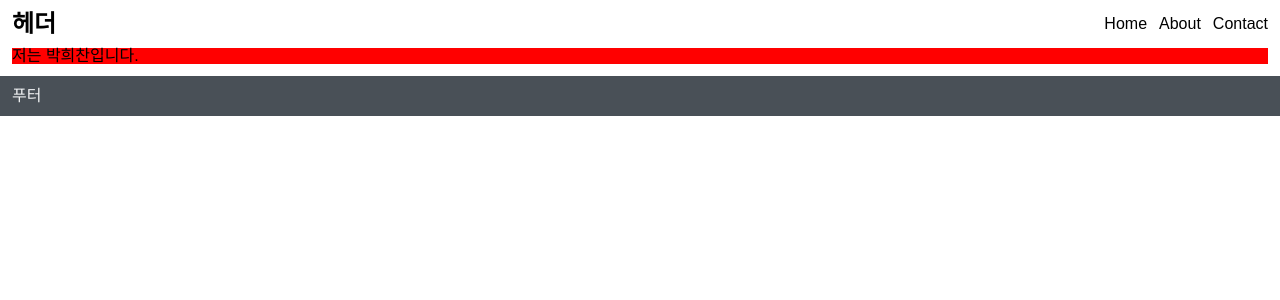
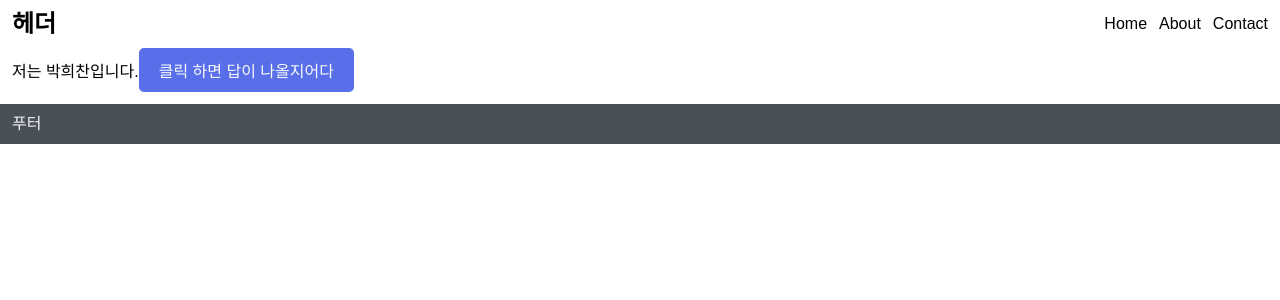
Before and after one commit to kichan05/React-Template-v2, a React (Vite) app: page / in a window 1280 px wide. Shown: the top 300 px of the page. Built offline with nearby package versions, Linux system fonts and the light colour scheme; a web font is replaced by a local one.

Commit message:
Feat: Button color

```diff
--- a/package.json
+++ b/package.json
@@ -10,6 +10,7 @@
     "preview": "vite preview"
   },
   "dependencies": {
+    "polished": "^4.3.1",
     "react": "^19.1.0",
     "react-dom": "^19.1.0",
     "react-icons": "^5.5.0",
--- a/src/App.tsx
+++ b/src/App.tsx
@@ -1,6 +1,7 @@
 import {MainPage} from "./MainPage";
 import {Header} from "./Header";
 import {Footer} from "./Footer";
+
 
 function App() {
     return (
--- /dev/null
+++ b/src/Button.tsx
@@ -0,0 +1,60 @@
+import {FC, ReactNode} from "react";
+import styled, {css} from "styled-components";
+import {darken, lighten} from 'polished';
+
+export type ButtonProps = {
+    children: ReactNode;
+    color?: string;
+    background?: string;
+    onClick: () => void;
+}
+
+const Color = css`
+  ${p => {
+    let {
+      background = p.theme.color.HeechanBlue,
+      color = p.theme.color.Gray0
+    } = p;
+
+    if (Object.hasOwn(p.theme.color, background)) {
+      background = p.theme.color[background];
+    }
+
+    if (Object.hasOwn(p.theme.color, color)) {
+      color = p.theme.color[color];
+    }
+
+
+    return css`
+      color: ${color};
+      background-color: ${background};
+
+      &:hover {
+        background-color: ${darken(0.02, background)};
+      }
+
+      &:active {
+        background-color: ${lighten(0.02, background)};
+      }
+    `
+  }}
+`
+
+const ButtonStyle = styled.button<ButtonProps>`
+  ${Color};
+  border: none;
+  padding: 10px 20px;
+  border-radius: 5px;
+  cursor: pointer;
+  font-size: 16px;
+`
+
+export const Button: FC<ButtonProps>
+    = ({children, onClick, ...rest}) => {
+
+    return (
+        <ButtonStyle onClick={() => onClick()} {...rest}>
+            {children}
+        </ButtonStyle>
+    );
+};
--- a/src/MainPage.tsx
+++ b/src/MainPage.tsx
@@ -1,13 +1,13 @@
 import {FC} from "react";
 import styled from "styled-components";
 import {PageLayout} from "./PageLayout";
+import {Button} from "./Button";
 
 export type MainPageProps = {
 
 }
 
 const MainPageStyle = styled.div`
-  background-color: #f00;
 `
 
 export const MainPage: FC<MainPageProps> = () => {
@@ -15,6 +15,8 @@ export const MainPage: FC<MainPageProps> = () => {
         <PageLayout>
             <MainPageStyle>
                 저는 박희찬입니다.
+                <Button
+                    onClick={() => {}}>클릭 하면 답이 나올지어다</Button>
             </MainPageStyle>
         </PageLayout>
     );
```
Also changed, not shown: 1 other file (tests, documents, lock files or other folders).
